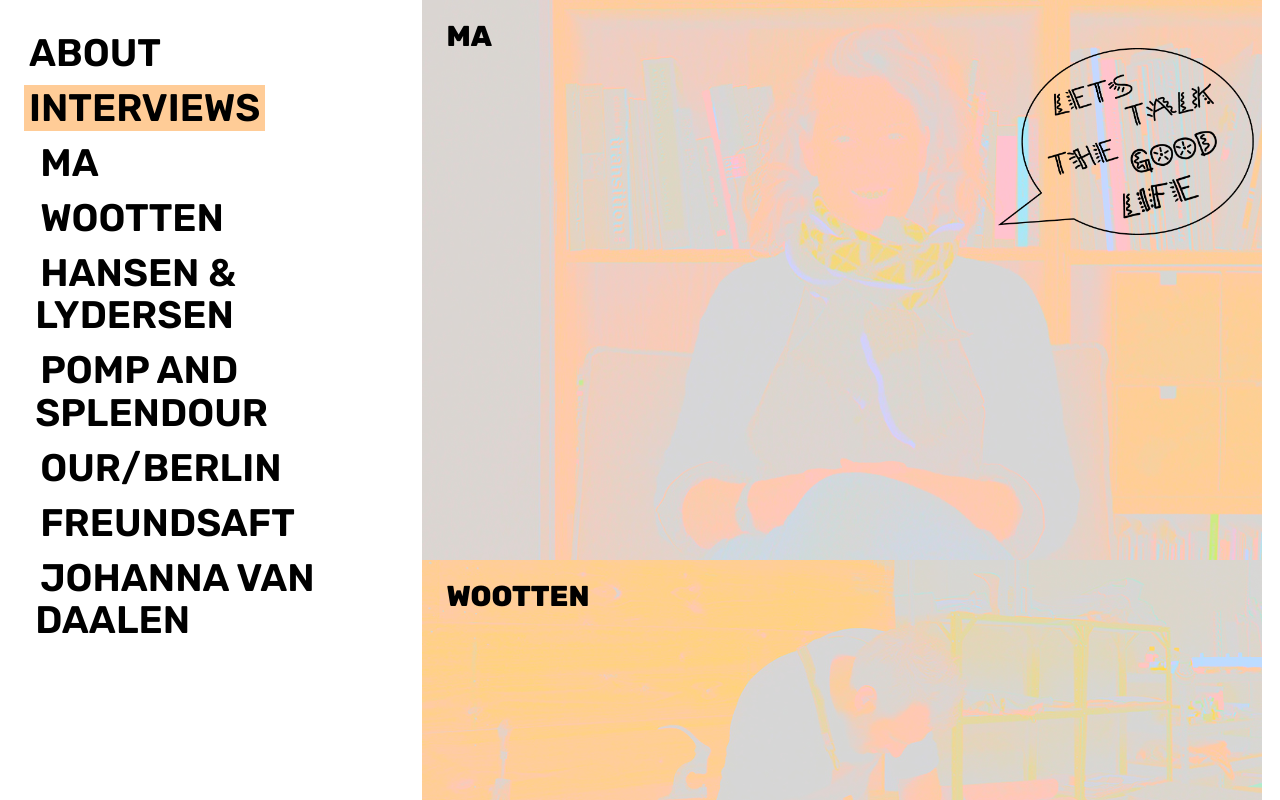
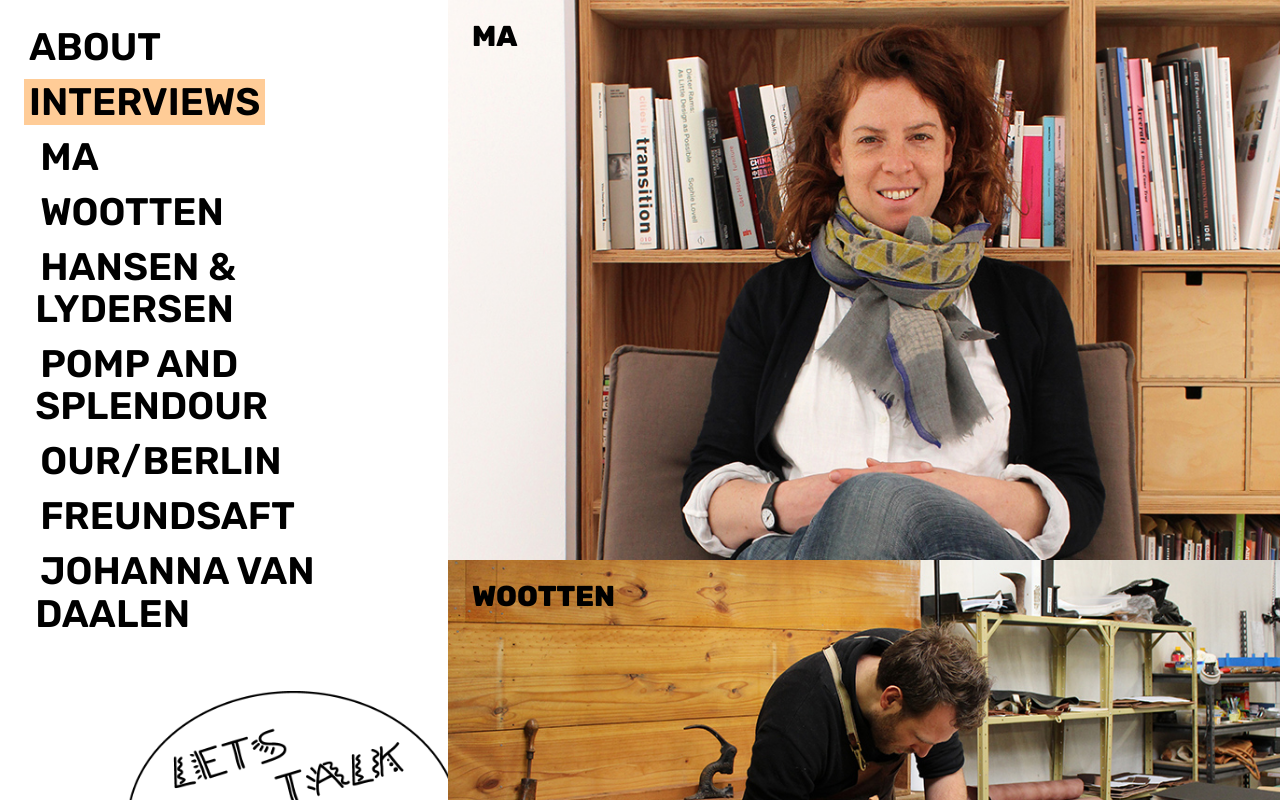
Before and after one commit to janismanini/lets-talk, a Vue app: page / in a window 1280 px wide. Shown: the top 800 px of the page. Built offline with nearby package versions, Linux system fonts and the light colour scheme.

Commit message:
rearrange logo

```diff
--- a/src/App.vue
+++ b/src/App.vue
@@ -1,10 +1,5 @@
 <template>
   <main-nav />
-  <aside class="logo">
-    <router-link to="/" class="logo__link">
-      <img src="../src/assets/lttgl_logo.png" alt="Lets Talk The Good Life" />
-    </router-link>
-  </aside>
   <main class="main">
     <div class="container">
       <router-view v-slot="{ Component }">
@@ -27,6 +22,17 @@ export default {
 </script>
 
 <style>
+.main {
+  position: absolute;
+  top: 0;
+  left: 35%;
+  width: 65%;
+}
+
+.container {
+  max-width: 840px;
+}
+
 .fade-enter-active,
 .fade-leave-active {
   transition: opacity 0.1s ease-out;
--- a/src/components/MainNav.vue
+++ b/src/components/MainNav.vue
@@ -1,6 +1,7 @@
 <template>
   <nav class="nav" aria-label="main navigation">
-    <ul>
+    <div class="nav__inner">
+      <ul class="nav__list">
         <li>
           <router-link to="/about">about</router-link>
         </li>
@@ -15,6 +16,12 @@
           </ul>
         </li>
       </ul>
+      <div class="logo">
+        <router-link to="/" class="logo__link">
+          <img src="../assets/lttgl_logo.png" alt="Lets Talk The Good Life" />
+        </router-link>
+      </div>
+    </div>
   </nav>
 </template>
 
@@ -39,8 +46,16 @@ export default {
   position: fixed;
   top: 0;
   left: 0;
-  width: calc(33% - 3rem);
-  margin: 1.2rem 1.5rem;
+  width: 35%;
+}
+
+.nav__inner {
+  max-width: 550px;
+  margin-left: auto;
+}
+
+.nav__list {
+  margin: 1.6rem 1.5rem;
 }
 
 .nav a {
@@ -50,7 +65,7 @@ export default {
   padding: 0 5px;
 }
 
-.nav a:hover,
+.nav a:hover:not(.logo__link),
 .router-link-active:not(.logo__link) {
   background-color: #ffc78ce6;
 }
@@ -58,4 +73,12 @@ export default {
 .nav li {
   margin: 0.8rem 0;
 }
+
+.logo {
+  margin: 3.5rem 1.5rem 0 5.5rem;
+}
+
+.logo img {
+  width: 23rem;
+}
 </style>
--- a/src/style.css
+++ b/src/style.css
@@ -9,6 +9,20 @@
   -moz-osx-font-smoothing: grayscale;
   -webkit-text-size-adjust: 100%;
 }
+
+html {
+  height: -webkit-fill-available;
+}
+
+body {
+  height: 100%;
+}
+
+#app {
+  position: relative;
+  height: 100%;
+}
+
 body, h1, h2, h3, h4, h5, p, ul {
   margin: 0;
 }
@@ -62,25 +76,3 @@ p {
 img {
   width: 100%;
 }
-
-.main {
-  position: absolute;
-  top: 0;
-  left: 33%;
-  width: 67%;
-}
-
-.container {
-  max-width: 840px;
-}
-
-.logo {
-  position: fixed;
-  top: 3rem;
-  right: 1.6rem;
-  z-index: 1;
-}
-
-.logo img {
-  width: 16rem;
-}
--- a/src/views/Home.vue
+++ b/src/views/Home.vue
@@ -51,13 +51,11 @@ export default {
   left: 0;
   width: 100%;
   height: 100%;
-  background-color: #ffcd99;
-  mix-blend-mode: luminosity;
 }
 
 .interviews__item a:hover::before {
-  background-color: unset;
-  mix-blend-mode: unset;
+  background-color: #ffcd99;
+  mix-blend-mode: luminosity;
 }
 
 .interviews__item h2 {
--- a/src/views/Interview.vue
+++ b/src/views/Interview.vue
@@ -47,7 +47,7 @@ export default {
 
 <style>
 .interview {
-  margin: 2rem 0 4rem;
+  margin: 1.4rem 0 4rem;
 }
 
 .interview__location {
```
Lines whose indentation alone changed are shown as unchanged.
